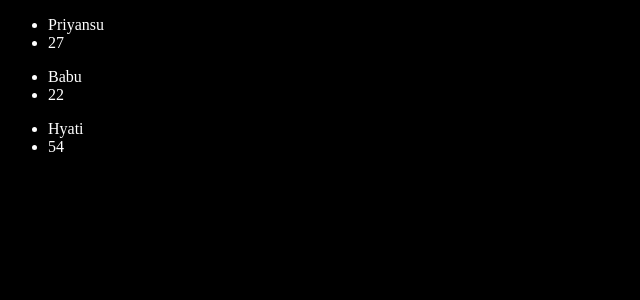
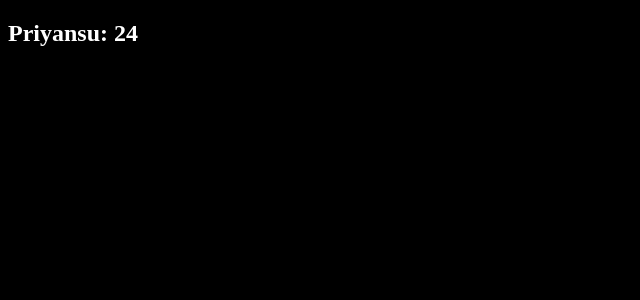
Before and after one commit to priyansudash1999/React-20-days-revision, a React (Vite) app in the folder 00_basics/: page / in a window 1280 px wide. Shown: the top 300 px of the page, without its empty margins (0-640 px from the left). Built offline with nearby package versions, Linux system fonts and the light colour scheme.

Commit message:
Challenge in props

```diff
--- a/00_basics/src/App.jsx
+++ b/00_basics/src/App.jsx
@@ -7,11 +7,12 @@ import WelcomeMessage from "./components/WelcomeMessage";
 import Greeting from "./components/Greeting";
 import ProductInfo from "./components/ProductInfo";
 import UserList from "./components/UserList";
+import Person from "./components/Person";
 
 const App = () => {
   return (
     <div>
-      <UserList />
+      <Person name="Priyansu" age={24} />
     </div>
   );
 };
--- /dev/null
+++ b/00_basics/src/components/Person.jsx
@@ -0,0 +1,13 @@
+import React from "react";
+
+const Person = ({ name, age }) => {
+  return (
+    <div>
+      <h2>
+        {name}: {age}
+      </h2>
+    </div>
+  );
+};
+
+export default Person;
```
Also changed, not shown: 1 other file (tests, documents, lock files or other folders).
